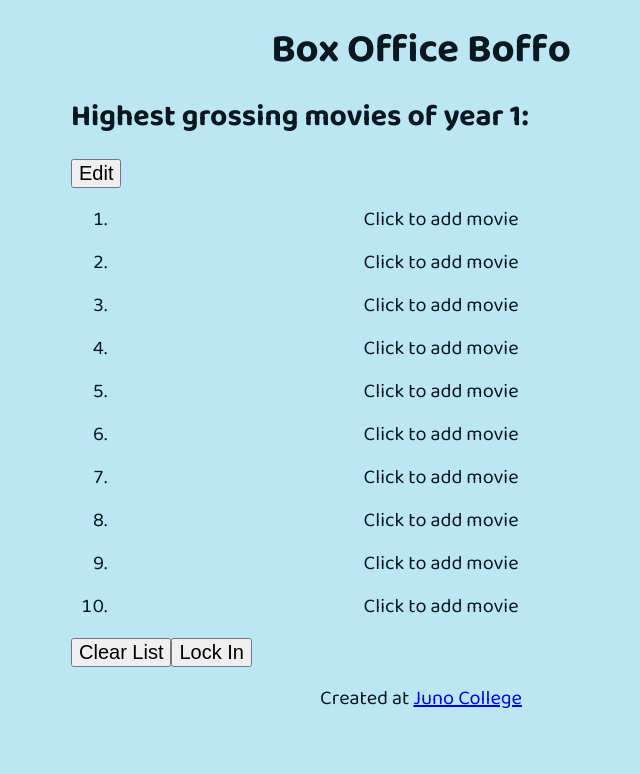
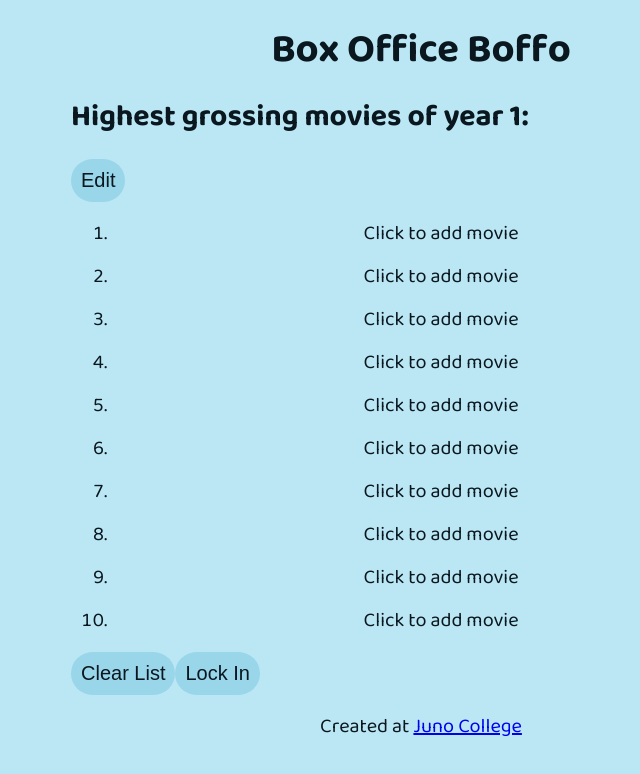
Before and after one commit to project4-group5/boxOfficeBoffo, a React (Create React App) app: page /Rankings/1 in a window 1280 px wide. Shown: the top 774 px of the page, without its empty margins (219-859 px from the left). Built offline with nearby package versions, Linux system fonts and the light colour scheme.

Commit message:
worked on button styles

```diff
--- a/src/components/MovieCard.js
+++ b/src/components/MovieCard.js
@@ -8,8 +8,6 @@ const MovieCard = (props) => {
 
     const [movieInfo, setMovieInfo] = useState([]);
     const navigate = useNavigate();
-
-
 
     useEffect(() => {
         axios({
@@ -55,8 +53,8 @@ const MovieCard = (props) => {
                 <div className="imageContainer">
                     <img src={`https://image.tmdb.org/t/p/w300/${movieInfo.poster_path}`} alt={`Poster for ${movieInfo.title}`} />
                 </div>
+                <h2>{movieInfo.title}</h2>
                 <div className="buttonContainer">
-                    <h2>{movieInfo.title}</h2>
                     <button onClick={handleClickInfo}><i class="fa-solid fa-info"></i></button>
                     <button onClick={handleClickAdd}><i class="fa-solid fa-plus"></i></button>
                 </div>
--- a/src/styles/baseStyles.css
+++ b/src/styles/baseStyles.css
@@ -25,6 +25,15 @@ img {
     backdrop-filter: blur(7px);
 }
 
+button {
+    /* border: 5px solid #0A171F; */
+    border: none;
+    border-radius: 40px;
+    color: #0A171F;
+    background-color: #99D6EA;
+    padding: 10px;
+}
+
 
 
 /* Colours
--- a/src/styles/movieCard.css
+++ b/src/styles/movieCard.css
@@ -1,8 +1,12 @@
-.movieCard{
+.movieCard {
+    display: flex;
+    flex-direction: column;
+    justify-content: space-between;
+
     width: 45%;
     padding: 20px;
     margin: 10px 0;
-    border-radius: 20px;
+    border-radius: 30px;
     background: linear-gradient(135deg, rgba(255, 255, 255, 1) 0%, rgba(255, 255, 255, 0.7) 100%);
     box-shadow: 6px 6px 20px rgba(102, 125, 138, 0.2);
 }
@@ -11,3 +15,13 @@
     border-radius: 20px;
     box-shadow: 6px 6px 10px rgba(102, 125, 138, 0.2);
 }
+
+.movieCard h2 {
+    margin: 10px 0;
+}
+
+.movieCard .buttonContainer {
+    display: flex;
+    flex-direction: row;
+    justify-content: space-between;
+}
```
